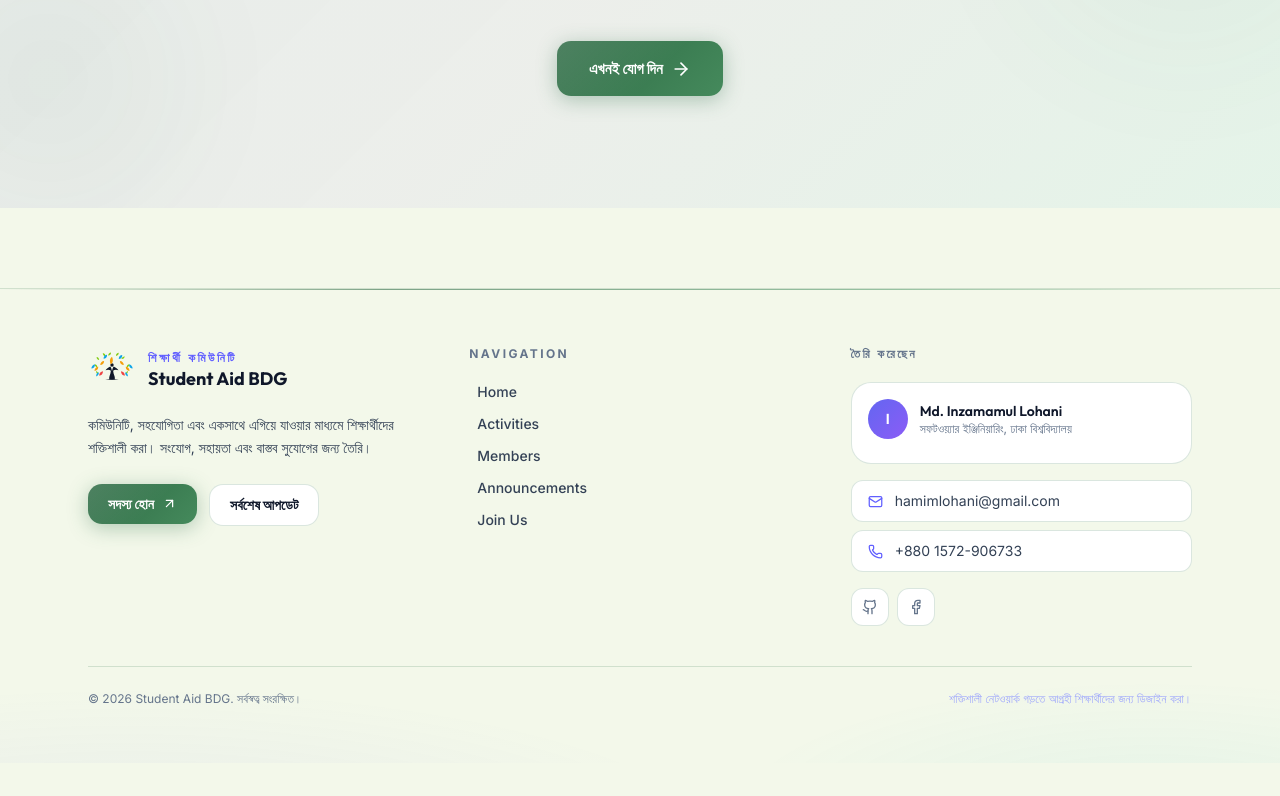
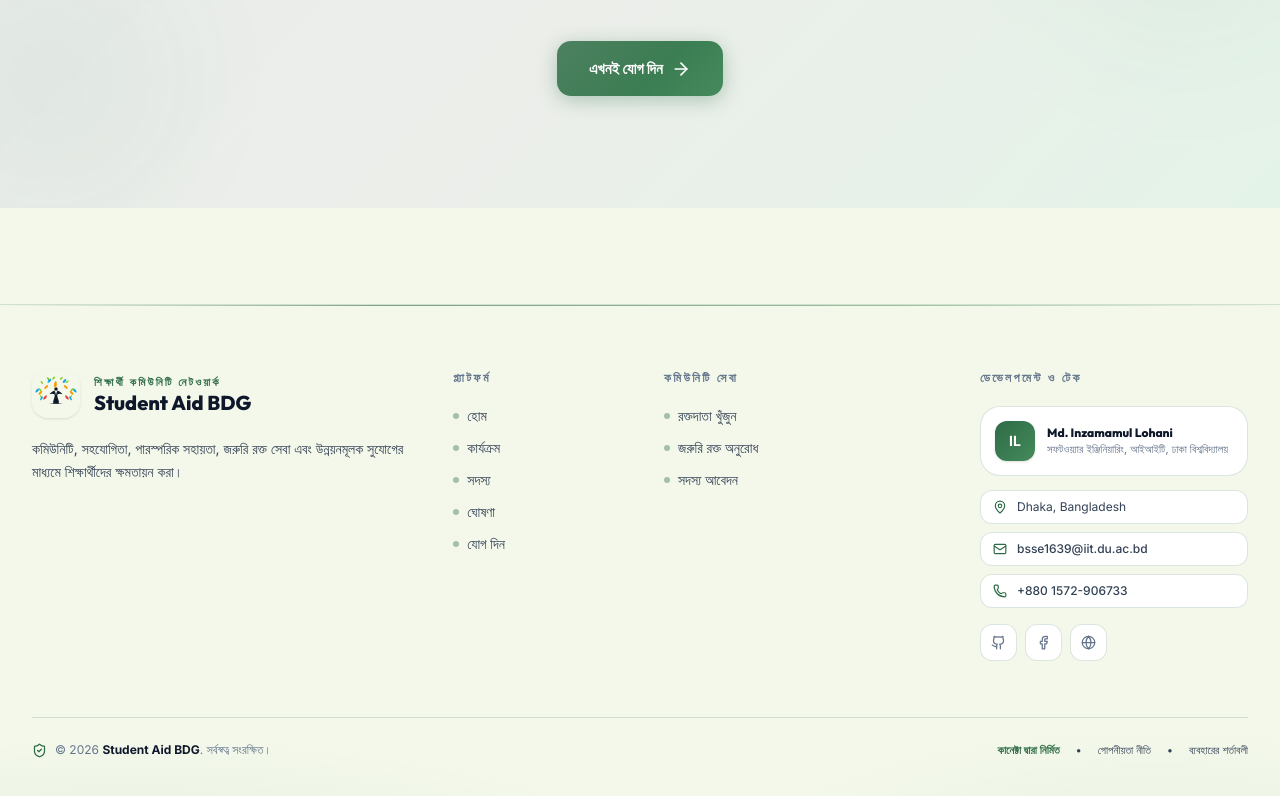
Before and after one commit to hamimLohani/student-aid, a Next.js app: page / in a window 1280 px wide. Shown: the part 2705-3501 px from the top of the page. Before the commit the page ends 3468 px from the top, so only its background shows below. Built offline with nearby package versions, Linux system fonts and the light colour scheme; no server answers; the database is empty.

Commit message:
update color2

```diff
--- a/components/Footer.tsx
+++ b/components/Footer.tsx
@@ -2,133 +2,145 @@
 
 import Link from "next/link";
 import Image from "next/image";
-import { Mail, Phone, ArrowUpRight, Github, Facebook } from "lucide-react";
+import { Mail, Phone, ArrowUpRight, Github, Facebook, ShieldCheck, MapPin, HeartHandshake, Globe, FileText, Droplets } from "lucide-react";
 import { formatBdPhone, toBdTel } from "@/lib/phone";
 import { useLanguage } from "@/context/LanguageContext";
-import { footerCopy } from "@/lib/i18n";
+import { footerCopy, navbarCopy } from "@/lib/i18n";
 import { motion } from "framer-motion";
-
-const navLinks = [
-  { href: "/", label: "Home" },
-  { href: "/activities", label: "Activities" },
-  { href: "/members", label: "Members" },
-  { href: "/announcements", label: "Announcements" },
-  { href: "/join", label: "Join Us" },
-];
 
 export default function Footer() {
   const contactPhone = formatBdPhone("01572906733");
   const { language } = useLanguage();
   const copy = footerCopy[language];
+  const nav = navbarCopy[language];
+
+  const quickLinks = [
+    { href: "/", label: nav.home },
+    { href: "/activities", label: nav.activities },
+    { href: "/members", label: nav.members },
+    { href: "/announcements", label: nav.announcements },
+    { href: "/join", label: nav.join },
+  ];
+
+  const communityLinks = [
+    { href: "/members/donors", label: language === "bn" ? "রক্তদাতা খুঁজুন" : "Blood Donors" },
+    { href: "/members/donors", label: language === "bn" ? "জরুরি রক্ত অনুরোধ" : "Emergency Blood Aid" },
+    { href: "/join", label: language === "bn" ? "সদস্য আবেদন" : "Member Application" },
+  ];
 
   return (
-    <footer className="relative mt-20 overflow-hidden" style={{ borderTop: "1px solid var(--border)" }}>
-      {/* Top glow line */}
+    <footer className="relative mt-24 overflow-hidden" style={{ borderTop: "1px solid var(--border)" }}>
+      {/* Top glow separator line */}
       <div className="glow-line" />
 
-      {/* Mesh gradient background */}
+      {/* Background ambient radial glow */}
       <div
         className="absolute inset-0 pointer-events-none"
         style={{
           background:
-            "radial-gradient(ellipse 80% 60% at 10% 120%, rgba(99,102,241,0.08) 0%, transparent 60%), radial-gradient(ellipse 60% 50% at 90% 110%, rgba(6,182,212,0.06) 0%, transparent 55%)",
+            "radial-gradient(ellipse 80% 60% at 10% 120%, rgba(46,107,69,0.08) 0%, transparent 60%), radial-gradient(ellipse 60% 50% at 90% 110%, rgba(77,142,100,0.06) 0%, transparent 55%)",
         }}
       />
 
-      <div className="relative max-w-6xl mx-auto px-4 sm:px-6 py-14">
-        <div className="grid grid-cols-1 lg:grid-cols-3 gap-10">
+      <div className="relative max-w-7xl mx-auto px-4 sm:px-6 lg:px-8 py-16">
+        <div className="grid grid-cols-1 md:grid-cols-2 lg:grid-cols-12 gap-10 lg:gap-12">
 
-          {/* Brand Column */}
-          <div className="lg:col-span-1">
-            <Link href="/" className="inline-flex items-center gap-3 group mb-5">
+          {/* Col 1-4: Kannecta Brand & Mission */}
+          <div className="lg:col-span-4 flex flex-col justify-between">
+            <div>
+              <Link href="/" className="inline-flex items-center gap-3.5 group mb-5">
                 <motion.div
-                whileHover={{ rotate: 5, scale: 1.06 }}
+                  whileHover={{ rotate: 4, scale: 1.05 }}
                   transition={{ type: "spring", stiffness: 300 }}
                   className="relative"
                 >
-                <div className="absolute inset-0 rounded-2xl bg-indigo-500/20 blur-lg opacity-0 group-hover:opacity-100 transition-opacity" />
+                  <div className="absolute inset-0 rounded-2xl bg-[var(--accent)]/20 blur-md opacity-0 group-hover:opacity-100 transition-opacity" />
                   <Image
                     src="/student-aid-logo.svg"
-                  alt="Student Aid BDG logo"
+                    alt="Kannecta Student Aid logo"
                     width={48}
                     height={48}
-                  className="relative h-12 w-12 rounded-2xl"
+                    className="relative h-12 w-12 rounded-2xl shadow-sm"
                   />
                 </motion.div>
                 <div>
-                <p className="text-xs font-semibold uppercase tracking-[0.22em] text-indigo-500 mb-0.5">
+                  <p className="text-[11px] font-bold uppercase tracking-[0.2em]" style={{ color: "var(--accent)" }}>
                     {copy.eyebrow}
                   </p>
-                <h3 className="font-display font-bold text-lg leading-tight" style={{ color: "var(--text-primary)" }}>
+                  <h3 className="font-display font-extrabold text-xl leading-tight" style={{ color: "var(--text-primary)" }}>
                     Student Aid BDG
                   </h3>
                 </div>
               </Link>
 
-            <p className="text-sm leading-relaxed max-w-xs mb-6" style={{ color: "var(--text-secondary)" }}>
+              <p className="text-sm leading-relaxed max-w-sm" style={{ color: "var(--text-secondary)" }}>
                 {copy.description}
               </p>
-
-            <div className="flex gap-3">
-              <motion.div whileHover={{ y: -2 }} whileTap={{ scale: 0.95 }}>
-                <Link
-                  href="/join"
-                  className="btn-primary !py-2.5 !px-5 !text-sm"
-                >
-                  {copy.cta} <ArrowUpRight size={15} />
-                </Link>
-              </motion.div>
-              <motion.div whileHover={{ y: -2 }} whileTap={{ scale: 0.95 }}>
-                <Link
-                  href="/announcements"
-                  className="btn-ghost !py-2.5 !px-5 !text-sm"
-                >
-                  {copy.updates}
-                </Link>
-              </motion.div>
             </div>
           </div>
 
-          {/* Navigation Column */}
-          <div>
-            <p className="text-xs font-bold uppercase tracking-[0.2em] mb-5" style={{ color: "var(--text-muted)" }}>
-              Navigation
+          {/* Col 5-7: Platform Links */}
+          <div className="lg:col-span-2">
+            <p className="text-xs font-extrabold uppercase tracking-[0.2em] mb-5" style={{ color: "var(--text-muted)" }}>
+              {language === "bn" ? "প্ল্যাটফর্ম" : "Platform"}
             </p>
             <ul className="space-y-3">
-              {navLinks.map((l) => (
-                <li key={l.href}>
+              {quickLinks.map((l) => (
+                <li key={l.href + l.label}>
                   <Link
                     href={l.href}
-                    className="text-sm font-medium transition-colors hover:text-indigo-500 flex items-center gap-2 group"
+                    className="text-sm font-medium transition-all hover:translate-x-1 flex items-center gap-2 group"
                     style={{ color: "var(--text-secondary)" }}
                   >
-                    <span className="w-0 h-px bg-indigo-500 transition-all duration-300 group-hover:w-3" />
-                    {l.label}
+                    <span className="w-1.5 h-1.5 rounded-full bg-[var(--accent)]/40 group-hover:bg-[var(--accent)] group-hover:scale-125 transition-all" />
+                    <span className="group-hover:text-[var(--text-primary)] transition-colors">{l.label}</span>
                   </Link>
                 </li>
               ))}
             </ul>
           </div>
 
-          {/* Contact Column */}
-          <div>
-            <p className="text-xs font-bold uppercase tracking-[0.2em] mb-5" style={{ color: "var(--text-muted)" }}>
+          {/* Col 8-9: Emergency & Community Services */}
+          <div className="lg:col-span-3">
+            <p className="text-xs font-extrabold uppercase tracking-[0.2em] mb-5" style={{ color: "var(--text-muted)" }}>
+              {language === "bn" ? "কমিউনিটি সেবা" : "Community Aid"}
+            </p>
+            <ul className="space-y-3">
+              {communityLinks.map((l, i) => (
+                <li key={i}>
+                  <Link
+                    href={l.href}
+                    className="text-sm font-medium transition-all hover:translate-x-1 flex items-center gap-2 group"
+                    style={{ color: "var(--text-secondary)" }}
+                  >
+                    <span className="w-1.5 h-1.5 rounded-full bg-[var(--accent)]/40 group-hover:bg-[var(--accent)] group-hover:scale-125 transition-all" />
+                    <span className="group-hover:text-[var(--text-primary)] transition-colors">{l.label}</span>
+                  </Link>
+                </li>
+              ))}
+            </ul>
+          </div>
+
+          {/* Col 10-12: Kannecta Headquarters & Lead Contact */}
+          <div className="lg:col-span-3">
+            <p className="text-xs font-extrabold uppercase tracking-[0.2em] mb-5" style={{ color: "var(--text-muted)" }}>
               {copy.builtBy}
             </p>
 
-            <div className="card p-4 mb-4">
-              <div className="flex items-center gap-3 mb-2">
+            {/* Lead Engineer Card */}
+            <div className="card p-3.5 mb-3.5 border border-[var(--border)] hover:border-[var(--border-hover)] transition-all">
+              <div className="flex items-center gap-3">
                 <div
-                  className="w-10 h-10 rounded-full flex items-center justify-center text-sm font-bold text-white flex-shrink-0"
-                  style={{ background: "linear-gradient(135deg, #6366f1, #8b5cf6)" }}
+                  className="w-10 h-10 rounded-xl flex items-center justify-center text-sm font-bold text-white shadow-sm flex-shrink-0"
+                  style={{ background: "linear-gradient(135deg, var(--accent), var(--accent-2))" }}
                 >
-                  I
+                  IL
                 </div>
-                <div>
-                  <p className="text-sm font-semibold font-display" style={{ color: "var(--text-primary)" }}>
+                <div className="min-w-0">
+                  <p className="text-xs font-extrabold font-display truncate" style={{ color: "var(--text-primary)" }}>
                     Md. Inzamamul Lohani
                   </p>
-                  <p className="text-xs" style={{ color: "var(--text-muted)" }}>
+                  <p className="text-[11px] truncate" style={{ color: "var(--text-muted)" }}>
                     {copy.role}
                   </p>
                 </div>
@@ -136,49 +148,48 @@ export default function Footer() {
             </div>
 
             <div className="space-y-2">
+              <div className="flex items-center gap-2.5 rounded-xl px-3 py-2 text-xs border" style={{ borderColor: "var(--border)", background: "var(--bg-card)", color: "var(--text-secondary)" }}>
+                <MapPin size={14} className="text-[var(--accent)] flex-shrink-0" />
+                <span className="truncate">Dhaka, Bangladesh</span>
+              </div>
+
               <motion.a
-                href="mailto:hamimlohani@gmail.com"
-                whileHover={{ x: 3 }}
-                className="flex items-center gap-3 rounded-xl px-4 py-2.5 text-sm transition border"
-                style={{
-                  borderColor: "var(--border)",
-                  background: "var(--bg-card)",
-                  color: "var(--text-secondary)",
-                }}
+                href="mailto:bsse1639@iit.du.ac.bd"
+                whileHover={{ x: 2 }}
+                className="flex items-center gap-2.5 rounded-xl px-3 py-2 text-xs font-medium transition border hover:border-[var(--border-hover)]"
+                style={{ borderColor: "var(--border)", background: "var(--bg-card)", color: "var(--text-secondary)" }}
               >
-                <Mail size={15} className="text-indigo-500 flex-shrink-0" />
-                <span className="truncate">hamimlohani@gmail.com</span>
+                <Mail size={14} className="text-[var(--accent)] flex-shrink-0" />
+                <span className="truncate">bsse1639@iit.du.ac.bd</span>
               </motion.a>
+
               <motion.a
                 href={`tel:${toBdTel(contactPhone)}`}
-                whileHover={{ x: 3 }}
-                className="flex items-center gap-3 rounded-xl px-4 py-2.5 text-sm transition border"
-                style={{
-                  borderColor: "var(--border)",
-                  background: "var(--bg-card)",
-                  color: "var(--text-secondary)",
-                }}
+                whileHover={{ x: 2 }}
+                className="flex items-center gap-2.5 rounded-xl px-3 py-2 text-xs font-medium transition border hover:border-[var(--border-hover)]"
+                style={{ borderColor: "var(--border)", background: "var(--bg-card)", color: "var(--text-secondary)" }}
               >
-                <Phone size={15} className="text-indigo-500 flex-shrink-0" />
+                <Phone size={14} className="text-[var(--accent)] flex-shrink-0" />
                 <span>{contactPhone}</span>
               </motion.a>
             </div>
 
-            {/* Social */}
-            <div className="flex gap-2 mt-4">
+            {/* Social Channels */}
+            <div className="flex items-center gap-2 mt-4">
               {[
-                { icon: <Github size={16} />, href: "https://github.com", label: "GitHub" },
-                { icon: <Facebook size={16} />, href: "https://facebook.com", label: "Facebook" },
+                { icon: <Github size={15} />, href: "https://github.com/hamimLohani/student-aid", label: "GitHub" },
+                { icon: <Facebook size={15} />, href: "https://facebook.com", label: "Facebook" },
+                { icon: <Globe size={15} />, href: "#", label: "Website" },
               ].map((s) => (
                 <motion.a
                   key={s.label}
                   href={s.href}
                   target="_blank"
                   rel="noopener noreferrer"
-                  whileHover={{ y: -2, scale: 1.08 }}
-                  whileTap={{ scale: 0.93 }}
+                  whileHover={{ y: -2, scale: 1.05 }}
+                  whileTap={{ scale: 0.94 }}
                   aria-label={s.label}
-                  className="p-2.5 rounded-xl border transition"
+                  className="p-2.5 rounded-xl border transition hover:border-[var(--border-hover)] hover:text-[var(--text-primary)]"
                   style={{
                     borderColor: "var(--border)",
                     background: "var(--bg-card)",
@@ -190,15 +201,26 @@ export default function Footer() {
               ))}
             </div>
           </div>
+
         </div>
 
-        {/* Bottom bar */}
+        {/* Bottom Bar: Copyright & Legal Compliance */}
         <div
-          className="mt-10 pt-6 flex flex-col sm:flex-row items-center justify-between gap-2 text-xs"
+          className="mt-14 pt-6 flex flex-col md:flex-row items-center justify-between gap-4 text-xs"
           style={{ borderTop: "1px solid var(--border)", color: "var(--text-muted)" }}
         >
-          <p>© {new Date().getFullYear()} Student Aid BDG. {copy.copyright}</p>
-          <p className="text-indigo-400/70">{copy.tagline}</p>
+          <div className="flex items-center gap-2">
+            <ShieldCheck size={15} className="text-[var(--accent)]" />
+            <p>© {new Date().getFullYear()} <span className="font-bold text-[var(--text-primary)]">Student Aid BDG</span>. {copy.copyright}</p>
+          </div>
+
+          <div className="flex items-center gap-4 text-[11px] font-medium" style={{ color: "var(--text-secondary)" }}>
+            <span className="font-semibold text-[var(--accent)]">{copy.developedBy}</span>
+            <span>•</span>
+            <span className="hover:text-[var(--text-primary)] transition-colors cursor-pointer">{copy.privacy}</span>
+            <span>•</span>
+            <span className="hover:text-[var(--text-primary)] transition-colors cursor-pointer">{copy.terms}</span>
+          </div>
         </div>
       </div>
     </footer>
--- a/lib/i18n.ts
+++ b/lib/i18n.ts
@@ -55,26 +55,34 @@ export const navbarCopy = {
 
 export const footerCopy = {
   en: {
-    eyebrow: "Student Community",
+    eyebrow: "Student Community Network",
     description:
-      "Empowering students through community, collaboration, and shared growth. Built for connection, support, and practical opportunities.",
+      "Empowering students through community, collaboration, mutual aid, emergency blood response, and shared opportunities.",
     cta: "Become a Member",
     updates: "Latest Updates",
-    builtBy: "Built By",
-    role: "Software Engineering, University of Dhaka",
+    builtBy: "Development & Tech",
+    developedBy: "Developed by Kannecta",
+    role: "Software Engineering, IIT, University of Dhaka",
     copyright: "All rights reserved.",
-    tagline: "Designed for students who want a stronger network.",
+    tagline: "Designed & Developed by Kannecta",
+    privacy: "Privacy Policy",
+    terms: "Terms of Service",
+    conduct: "Code of Conduct",
   },
   bn: {
-    eyebrow: "শিক্ষার্থী কমিউনিটি",
+    eyebrow: "শিক্ষার্থী কমিউনিটি নেটওয়ার্ক",
     description:
-      "কমিউনিটি, সহযোগিতা এবং একসাথে এগিয়ে যাওয়ার মাধ্যমে শিক্ষার্থীদের শক্তিশালী করা। সংযোগ, সহায়তা এবং বাস্তব সুযোগের জন্য তৈরি।",
+      "কমিউনিটি, সহযোগিতা, পারস্পরিক সহায়তা, জরুরি রক্ত সেবা এবং উন্নয়নমূলক সুযোগের মাধ্যমে শিক্ষার্থীদের ক্ষমতায়ন করা।",
     cta: "সদস্য হোন",
     updates: "সর্বশেষ আপডেট",
-    builtBy: "তৈরি করেছেন",
-    role: "সফটওয়্যার ইঞ্জিনিয়ারিং, ঢাকা বিশ্ববিদ্যালয়",
+    builtBy: "ডেভেলপমেন্ট ও টেক",
+    developedBy: "কানেক্টা দ্বারা নির্মিত",
+    role: "সফটওয়্যার ইঞ্জিনিয়ারিং, আইআইটি, ঢাকা বিশ্ববিদ্যালয়",
     copyright: "সর্বস্বত্ব সংরক্ষিত।",
-    tagline: "শক্তিশালী নেটওয়ার্ক গড়তে আগ্রহী শিক্ষার্থীদের জন্য ডিজাইন করা।",
+    tagline: "কানেক্টা দ্বারা ডিজাইন ও ডেভেলপ করা।",
+    privacy: "গোপনীয়তা নীতি",
+    terms: "ব্যবহারের শর্তাবলী",
+    conduct: "আচরণবিধি",
   },
 } as const;
 
```
Lines whose indentation alone changed are shown as unchanged.
